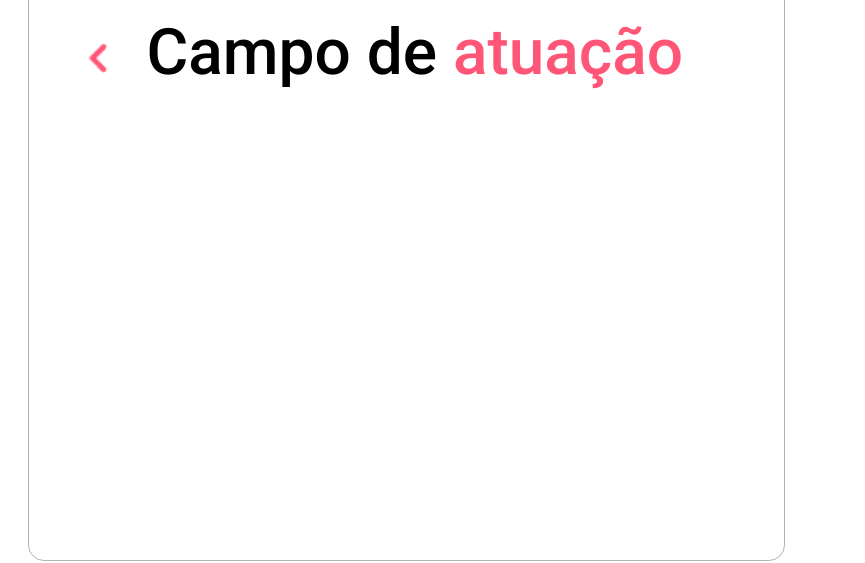
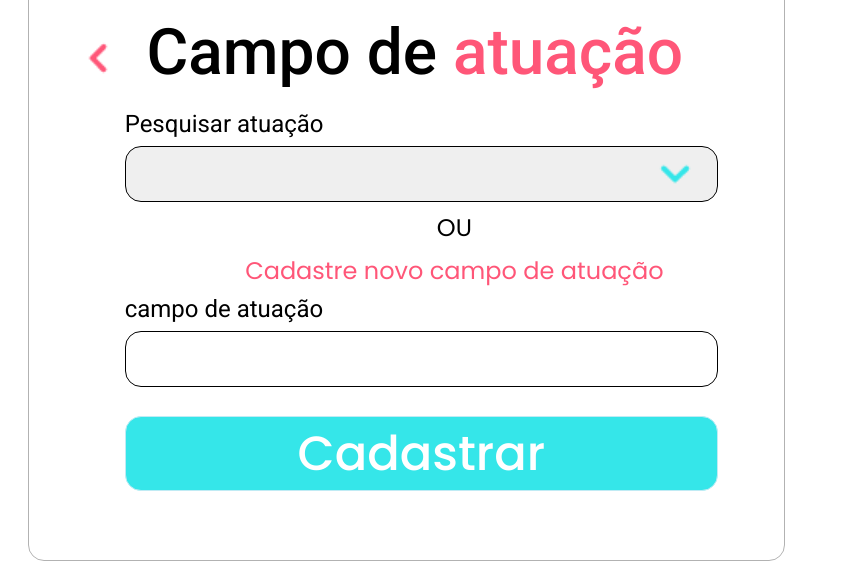
Before and after one commit to lsouza-dev/we-form, a plain HTML site: page pages/campo_atuacao.html in a window 1280 px wide. Shown: the part 139-702 px from the top of the page, 415-1280 px from the left. Drawn offline with Linux system fonts and the light colour scheme.

Commit message:
Estrutura e design de site prontos. Implementação futura JS e Back-end Java Spring

```diff
--- a/pages/campo_atuacao.html
+++ b/pages/campo_atuacao.html
@@ -6,6 +6,7 @@
     <title>We Form</title>
     <link rel="stylesheet" href="../styles/style.css">
     <link rel="stylesheet" href="../styles/nova_entidade.css">
+    <link rel="stylesheet" href="../styles/campo_atuacao.css">
 
     <link rel="preconnect" href="https://fonts.googleapis.com">
 <link rel="preconnect" href="https://fonts.gstatic.com" crossorigin>
@@ -24,6 +25,23 @@
                     <a href="../index.html"> <img src="../assets/img/back-arrow.png" alt="Seta para voltar"></a>
                     <h2 id="action-title">Campo de <span data-text="pink-color">atuação</span></h2>
                 </div>
+                <div class="campo-atuacao-container">
+                    <div class="campo-atuacao-fields">
+                        <label for="campo-atuacao">Pesquisar atuação</label>
+                        <select name="campo-atuacao" id="campo-atuacao"></select>
+                    </div>
+                    <div class="campo-atuacao-fields">
+                        <p>OU</p>
+                        <p data-text="pink-color">Cadastre novo campo de atuação</p>
+                    </div>
+                    <div class="campo-atuacao-fields">
+                        <label for="campo-atuacao-cadastro">campo de atuação</label>
+                        <input type="text" name="campo-atuacao" id="campo-atuacao-cadastro">
+                    </div>
+                    <div class="campo-atuacao-fields">
+                        <a href="" id="btn-cadastrar" class="action-btn">Cadastrar</a>
+                    </div>
+                </div>
 
             </section>
 
--- /dev/null
+++ b/styles/campo_atuacao.css
@@ -0,0 +1,31 @@
+.campo-atuacao-container{
+    width: 100%;
+    height: 90%;
+    padding:0 0 0 6rem;
+    display: flex;
+    flex-direction: column;
+    font-family: var(--primary-font);
+}
+
+#btn-cadastrar{
+    width: 90%;
+    padding: 2.3rem;
+    margin: 2.5rem 0 0;
+}
+
+.campo-atuacao-fields{
+    display: flex;
+    flex-direction: column;
+    align-items: flex-start;
+    justify-content: center;
+    gap: .5rem;
+    width: 100%;
+    height: 23%;
+
+}
+
+.campo-atuacao-fields:nth-child(2){
+    justify-content: center;
+    align-items: center;
+    font-size: 1.5rem;
+}
--- a/styles/entidades.css
+++ b/styles/entidades.css
@@ -37,7 +37,7 @@ main{
 
 .campos-entidades h2,a{
     font-size: 2rem;
-    font-family: "Poppins";
+    font-family: var(--primary-font);
 }
 
 .btn-campos-entidades-cadastradas{
--- a/styles/nova_entidade.css
+++ b/styles/nova_entidade.css
@@ -35,7 +35,7 @@ form div{
 }
 
 label {
-    font-family: "Roboto";
+    font-family: var(--titles-font);
     font-size: 1.5rem;
 }
 
```
